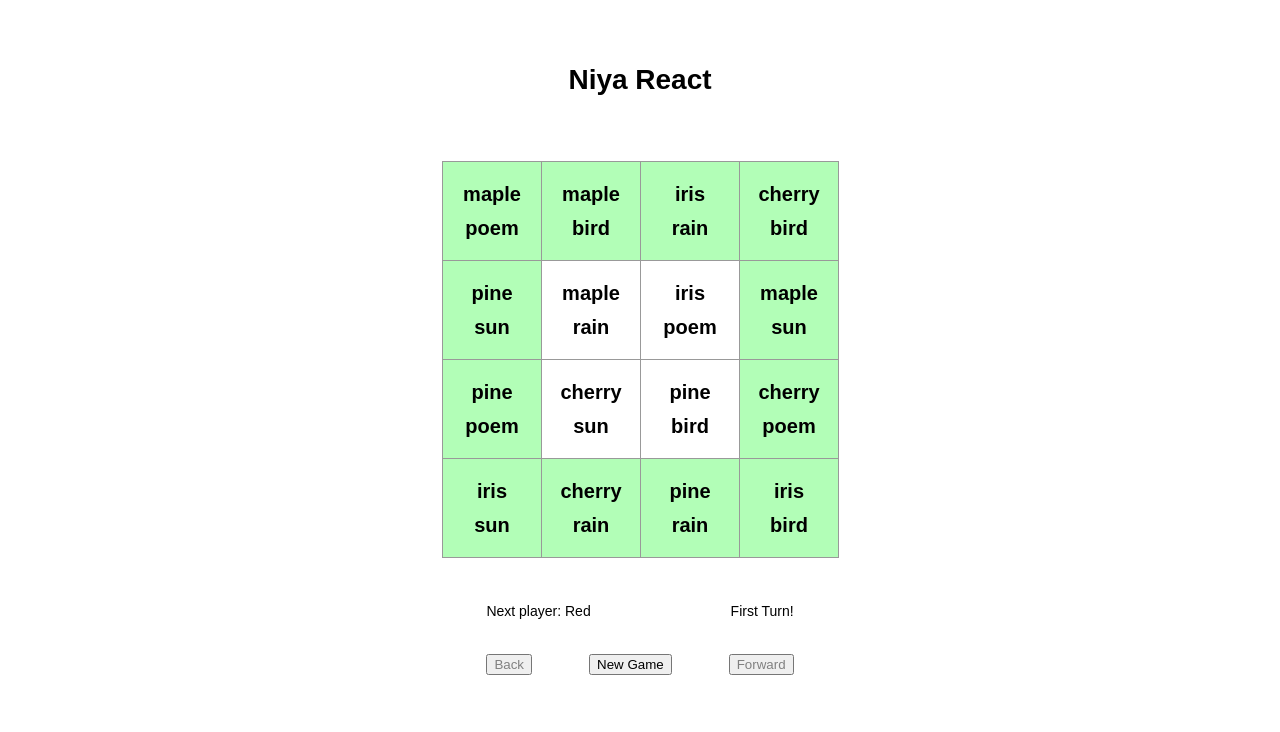
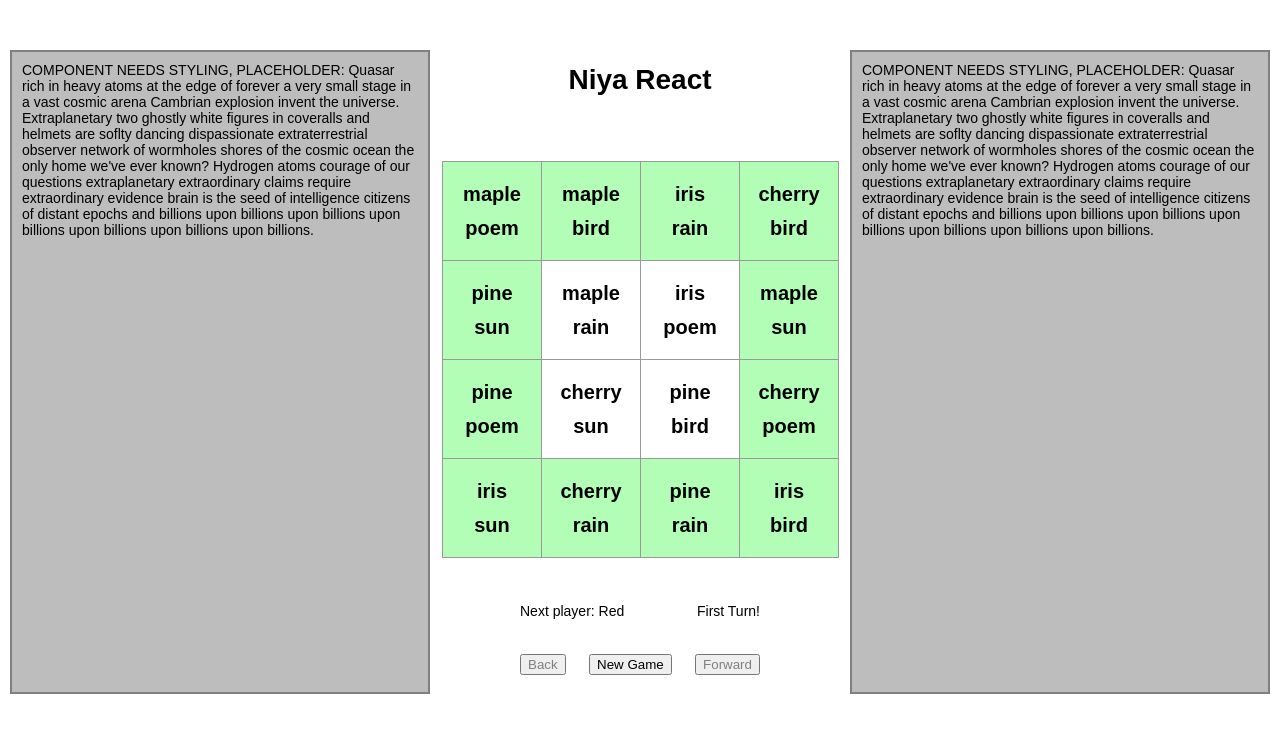
Before and after one commit to Lunatico9/niya-react, a React (Create React App) app: page / in a window 1280 px wide. Shown: the top 732 px of the page. Built offline with nearby package versions, Linux system fonts and the light colour scheme.

Commit message:
Added side panels and replaced animations with transition property

```diff
--- a/src/App.css
+++ b/src/App.css
@@ -15,43 +15,7 @@
   padding: 0;
   text-align: center;
   width: 100px;
-}
-
-.animated.red {
-    animation: green-red 0.5s;
-}
-
-.animated.black {
-    animation: green-black 0.5s;
-}
-
-@keyframes green-red {
-    from {
-        background: rgba(3, 252, 19, 0.3);
-    }
-    to {
-        background: rgba(252, 3, 3, 0.6);
-    }
-}
-
-@keyframes green-black {
-    from {
-        background: rgba(3, 252, 19, 0.3);
-    }
-
-    to {
-        background: rgba(102, 102, 102, 0.6);
-    }
-}
-
-@keyframes white-green {
-    from {
-        background: white;
-    }
-
-    to {
-        background: rgba(3, 252, 19, 0.3);
-    }
+  transition: 0.5s;
 }
 
 .board-row:after {
@@ -96,7 +60,6 @@ body {
 
 .available {
     background: rgba(3, 252, 19, 0.3);
-    animation: white-green 0.5s;
 }
 
 .game-info {
@@ -127,15 +90,6 @@ body {
   color: grey;
 }
 
-@media (max-width: 1000px) {
-  .left-col {
-    display: none;
-  }
-  .right-col {
-    display: none;
-  }
-}
-
 @media (max-width: 400px) {
   .tile {
     width: 25vw;
@@ -143,3 +97,23 @@ body {
     font-size: 1em;
   }
 }
+.col-content{
+  margin: 10px;
+}
+
+.col {
+  display: flex;
+  flex-direction: column;
+  justify-content: flex-start;
+  margin: 10px;
+  margin-top: 50px;
+  border: grey 2px solid;
+  background-color: #bdbdbd;
+  height: 80vh;
+}
+
+@media (max-width: 1000px) {
+  .col {
+    display: none;
+  }
+}
--- a/src/App.js
+++ b/src/App.js
@@ -5,7 +5,7 @@ import './App.css';
 function Tile(props) {
     if (props.color) {
         return (
-            <button className={(props.color === 'R' ? 'tile red' : 'tile black') + " " + (props.animate ? 'animated' : '')}>
+            <button className={(props.color === 'R' ? 'tile red' : 'tile black')}>
                 {props.color === "R" ? "Red" : "Black"}
             </button>
         )
@@ -23,7 +23,7 @@ function Tile(props) {
 class Board extends React.Component {
     renderTile(i) {
         return (
-            <Tile tile={this.props.tiles[i]} animate={this.props.lastClick === i ? true : false} available={this.props.availableTiles[i]} color={this.props.colors[i]} onClick={() => this.props.onClick(i)} />
+            <Tile tile={this.props.tiles[i]} available={this.props.availableTiles[i]} color={this.props.colors[i]} onClick={() => this.props.onClick(i)} />
         );
     }
     render() {
@@ -68,6 +68,16 @@ class Info extends React.Component {
                 </div>
             </div>
 
+        )
+    }
+}
+
+class SidePanel extends React.Component {
+    render() {
+        return (
+            <div className="col-content">
+                COMPONENT NEEDS STYLING, PLACEHOLDER: Quasar rich in heavy atoms at the edge of forever a very small stage in a vast cosmic arena Cambrian explosion invent the universe. Extraplanetary two ghostly white figures in coveralls and helmets are soflty dancing dispassionate extraterrestrial observer network of wormholes shores of the cosmic ocean the only home we've ever known? Hydrogen atoms courage of our questions extraplanetary extraordinary claims require extraordinary evidence brain is the seed of intelligence citizens of distant epochs and billions upon billions upon billions upon billions upon billions upon billions upon billions.
+            </div>
         )
     }
 }
@@ -227,7 +237,6 @@ render() {
     const nextPlayer = this.state.rIsNext ? "R" : "B";
     const previousPlayer = this.state.rIsNext ? "B" : "R";
     const lastTile = current.lastTile;
-    const lastTileIndex = this.state.tiles.indexOf(lastTile);
     const availableMoves = this.findAvailableMoves(this.state.tiles, lastTile)
     const previousPlayerVictory = this.checkVictory(previousPlayer, current.colors, availableMoves);
 
@@ -239,17 +248,21 @@ render() {
 
     return (
         <div className="content">
-            <div className="left-col"></div>
+            <div className="col left-col">
+                <SidePanel />
+            </div>
             <div className="game">
                 <div className="title">
                     <h1>Niya React</h1>
                 </div>
                 <div className="game-board">
-                    <Board colors={current.colors} tiles={this.state.tiles} lastClick={lastTileIndex} availableTiles={availableMoves} onClick={(i) => this.handleClick(i)} />
+                    <Board colors={current.colors} tiles={this.state.tiles} availableTiles={availableMoves} onClick={(i) => this.handleClick(i)} />
                 </div>
                 <Info nextPlayer={nextPlayer} lastTile={lastTile} onClick={this.newGame} buttons={buttons} victory={previousPlayerVictory} vp={previousPlayer} />
             </div>
-            <div className="right-col"></div>
+            <div className="col right-col">
+                <SidePanel />
+            </div>
         </div>
     );
 }
```
